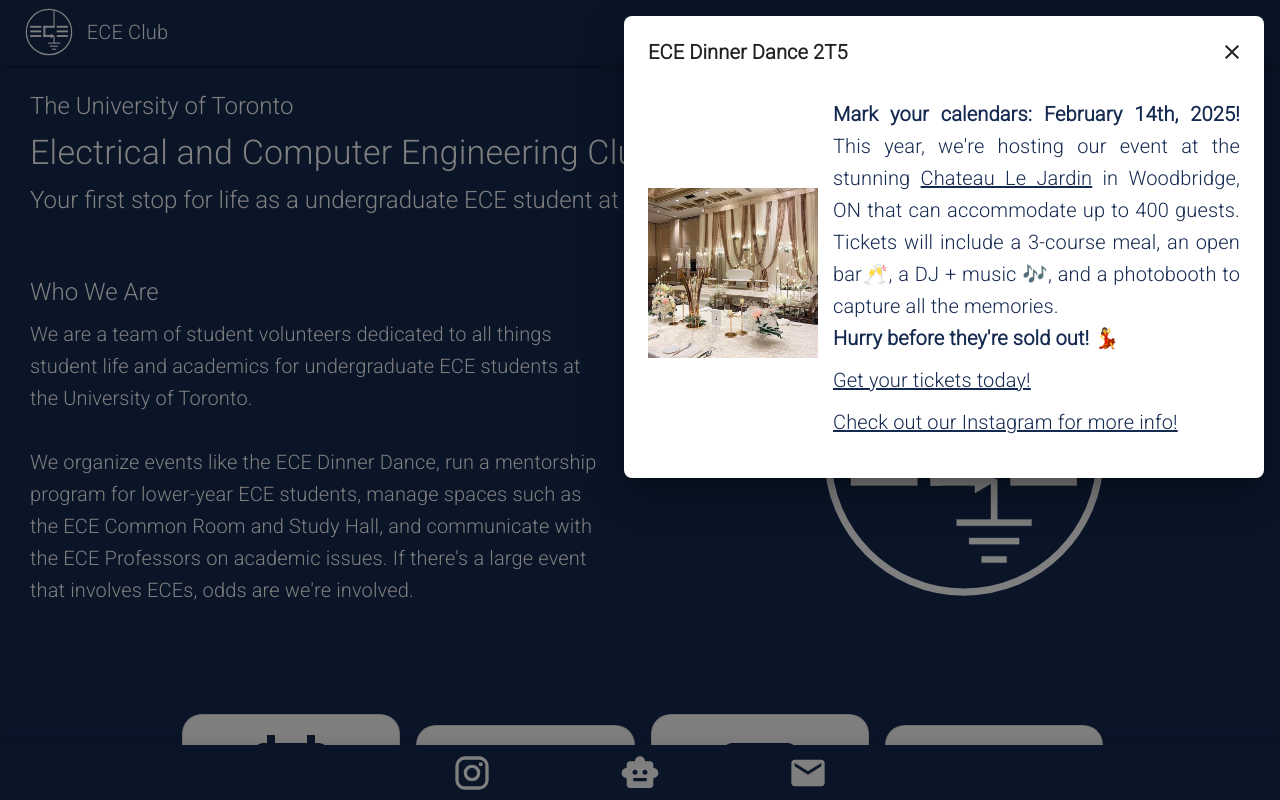
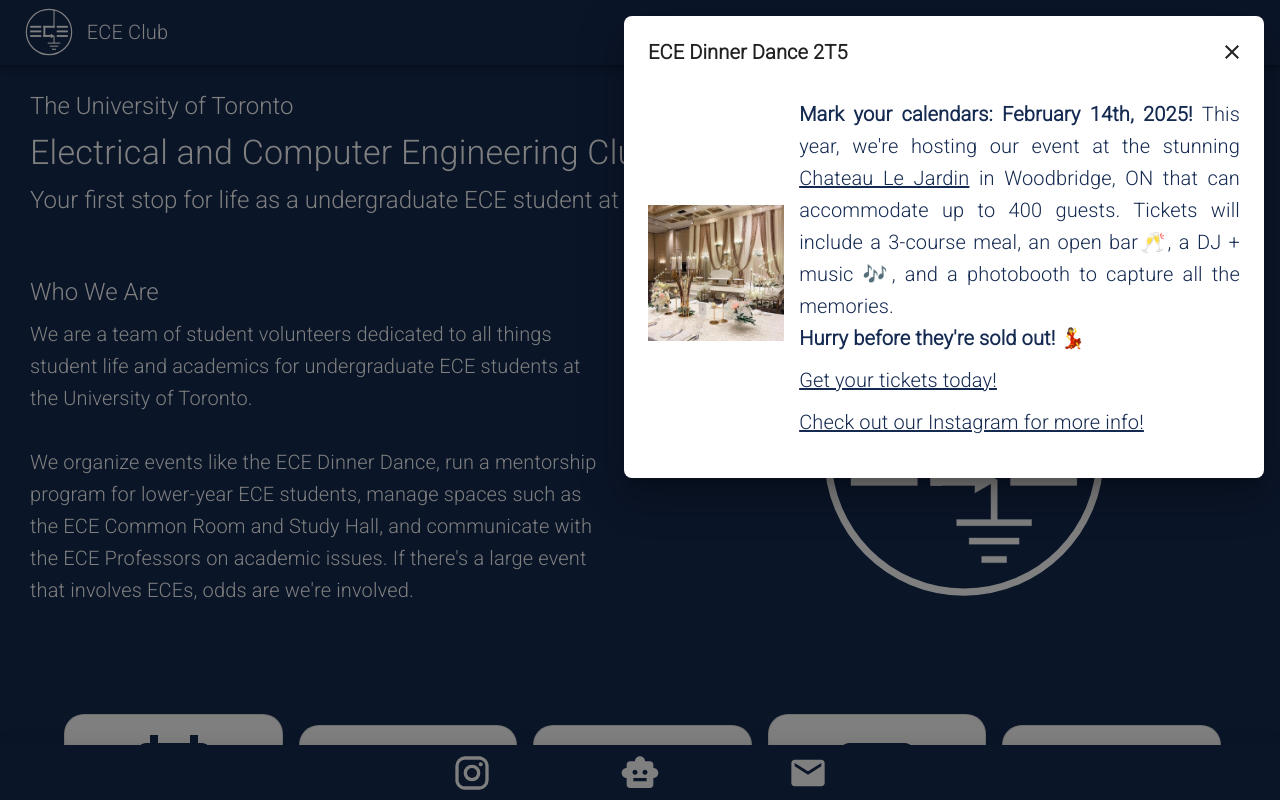
Before and after one commit to ECE-Club/website, a React (Create React App) app: page / in a window 1280 px wide. Shown: the top 800 px of the page. Built offline with nearby package versions, Linux system fonts and the light colour scheme; a web font is replaced by a local one.

Commit message:
added the articles tab to home page

```diff
--- a/src/components/AnnouncementPop.js
+++ b/src/components/AnnouncementPop.js
@@ -65,7 +65,7 @@
             <DialogContent onClick={handleVisitAnnouncement}>
                 <Typography sx={{ color: "#152a51", margin: "10px 0", overflowWrap: "break-word" }} variant="h6">
                     <div style={{ display: "flex", alignItems: "center" }}>
-                        <img src="/imgs/event_icons/ECEDinnerDanceVenue.png" style={{ width: "170px", height: "170px", marginRight: "15px" }} />
+                        <img src="/imgs/event_icons/ECEDinnerDanceVenue.png" style={{ width: "23%", maxWidth: "170px", height: "auto", marginRight: "15px" }} />
                         <div>
                             <div style={{ textAlign: "justify" }}>
                                 <b>Mark your calendars: February 14th, 2025! </b> This year, we're hosting our event at the stunning <u> Chateau Le Jardin</u> in Woodbridge, ON
--- a/src/components/NavbarMobile.js
+++ b/src/components/NavbarMobile.js
@@ -42,7 +42,7 @@
                     onClose={() => setDrawer(false)}
                 >
                     <NavLink to="events" activeClassName='active' className="nav-item"> Events </NavLink>
-                    <NavLink to="resources" activeClassName='active' className="nav-item"> Articles </NavLink>
+                    <NavLink to="articles" activeClassName='active' className="nav-item"> Articles </NavLink>
                     {/* <NavLink to="aboutus" activeClassName='active' className="nav-item"> About Us </NavLink> */}
                     <NavLink to="meettheteam" activeClassName='active' className="nav-item"> Meet The Team </NavLink>
                     {/* <NavLink to="academics" activeClassName='active' className="nav-item"> Academics </NavLink> */}
--- a/src/pages/Home.js
+++ b/src/pages/Home.js
@@ -1,8 +1,8 @@
 import React from 'react';
-import { Typography } from '@mui/material';
+import { Paper, Typography } from '@mui/material';
 import Grid2 from '@mui/material/Unstable_Grid2';
 import ContactCard from '../components/ContactCard.js';
-import { People } from '@mui/icons-material';
+import { NewReleases, Newspaper, NewspaperOutlined, People } from '@mui/icons-material';
 import { Inbox } from '@mui/icons-material';
 import { Article } from '@mui/icons-material';
 import { Event } from '@mui/icons-material';
@@ -70,6 +70,12 @@
                     info = "Stay updated with our latest announcements and events!"
                 />
                 <ContactCard
+                    icon = {<NewspaperOutlined style={{fontSize:"12vh", fill: "#152a51"}} />}
+                    name = "Articles"
+                    link = "/articles"
+                    info = "Explore our latest articles for the best UofT experience!"
+                />
+                <ContactCard
                     icon = {<People style={{fontSize:"12vh", fill: "#152a51"}} />}
                     name = "Meet The Team"
                     link = "/meettheteam"
```
